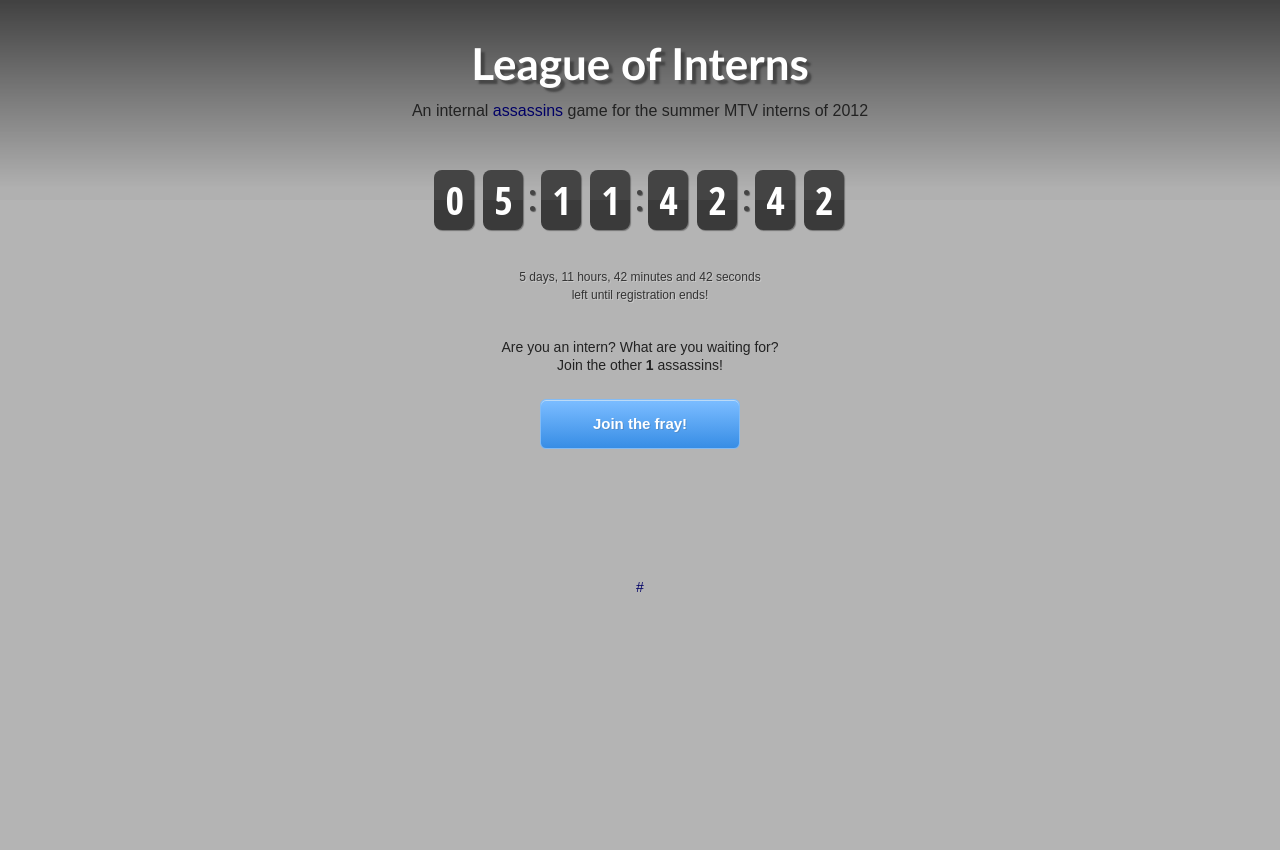
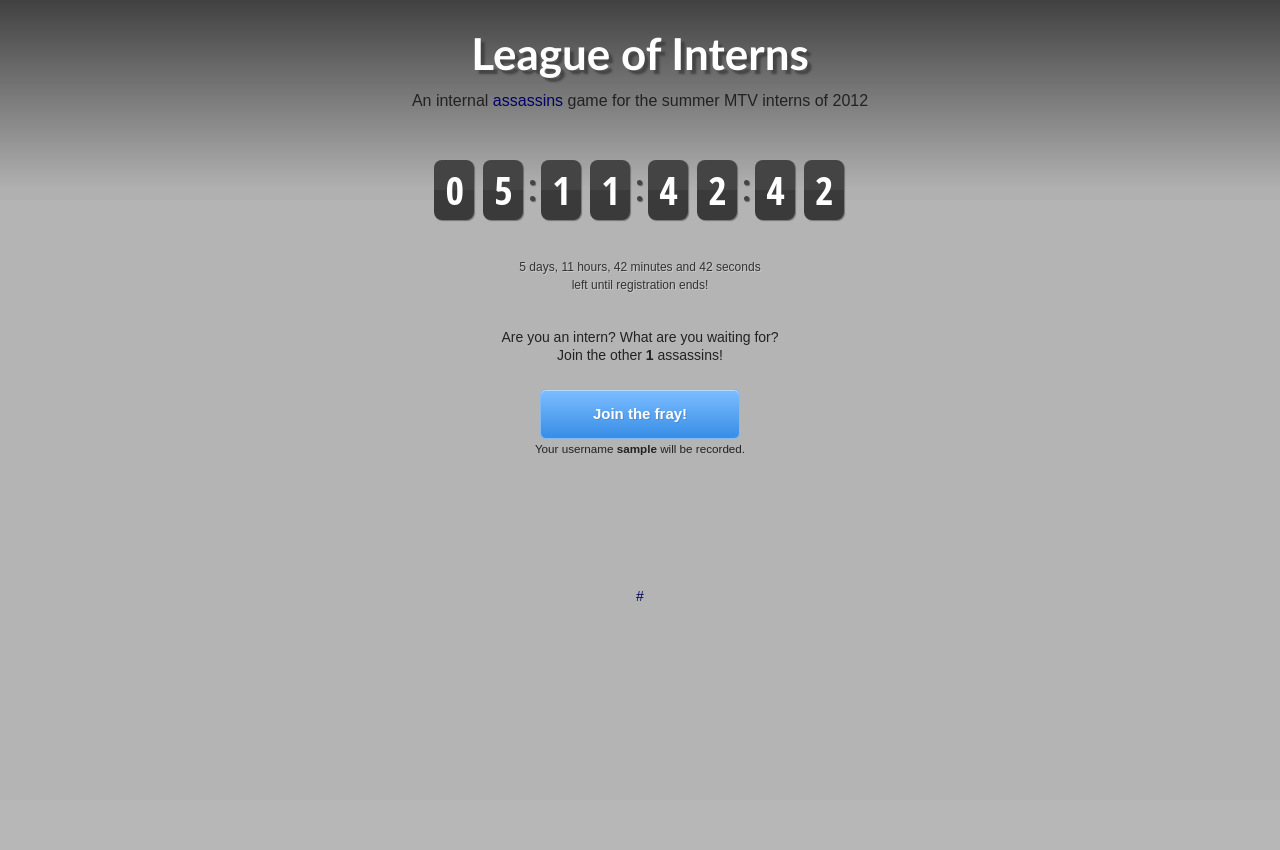
Before and after one commit to billycao/League-of-Shadows, a Django app: template templates/index.html in a window 1280 px wide. After the commit the page ends 601 px from the top, so only its background shows below. Run offline with Django 3.2, Linux system fonts and the light colour scheme; the template is opened without the code that fills it: most values are stand-ins (such as "Sample title", 1, 10 or a date in 2020).

Commit message:
Frontend touchups

```diff
--- a/assets/stylesheets/main.css
+++ b/assets/stylesheets/main.css
@@ -72,7 +72,7 @@
     width: 960px;
     min-height: 100%;
     margin: 0 auto;
-    padding: 10px 0 40px;
+    padding: 0;
     text-align: center;
 }
 
--- a/templates/index.html
+++ b/templates/index.html
@@ -33,7 +33,7 @@
 
 <div id="register_wrapper">
     {% if is_registered %}
-        Congratulations! You've joined the league as <b>{{ user_name }}.</b><br /><br />
+        Congratulations! You've joined the game as <b>{{ user_name }}</b>.<br /><br />
         Come back when the game begins for your first target!<br /><br/>
         <b>{{ num_players|add:-1 }} other interns have joined you in the fray!</b>
     {% else %}
@@ -49,7 +49,8 @@
                         <option>{{ game.key.name }}</option>
                     {% endfor %}
                 </select>
-                <input class="big_button" type="submit" value="Join the fray!">
+                <input class="big_button" type="submit" value="Join the fray!"><br />
+                <small>Your username <b>{{ user_name }}</b> will be recorded.</small>
             </fieldset>
         </form>
     {% endif %}
```
